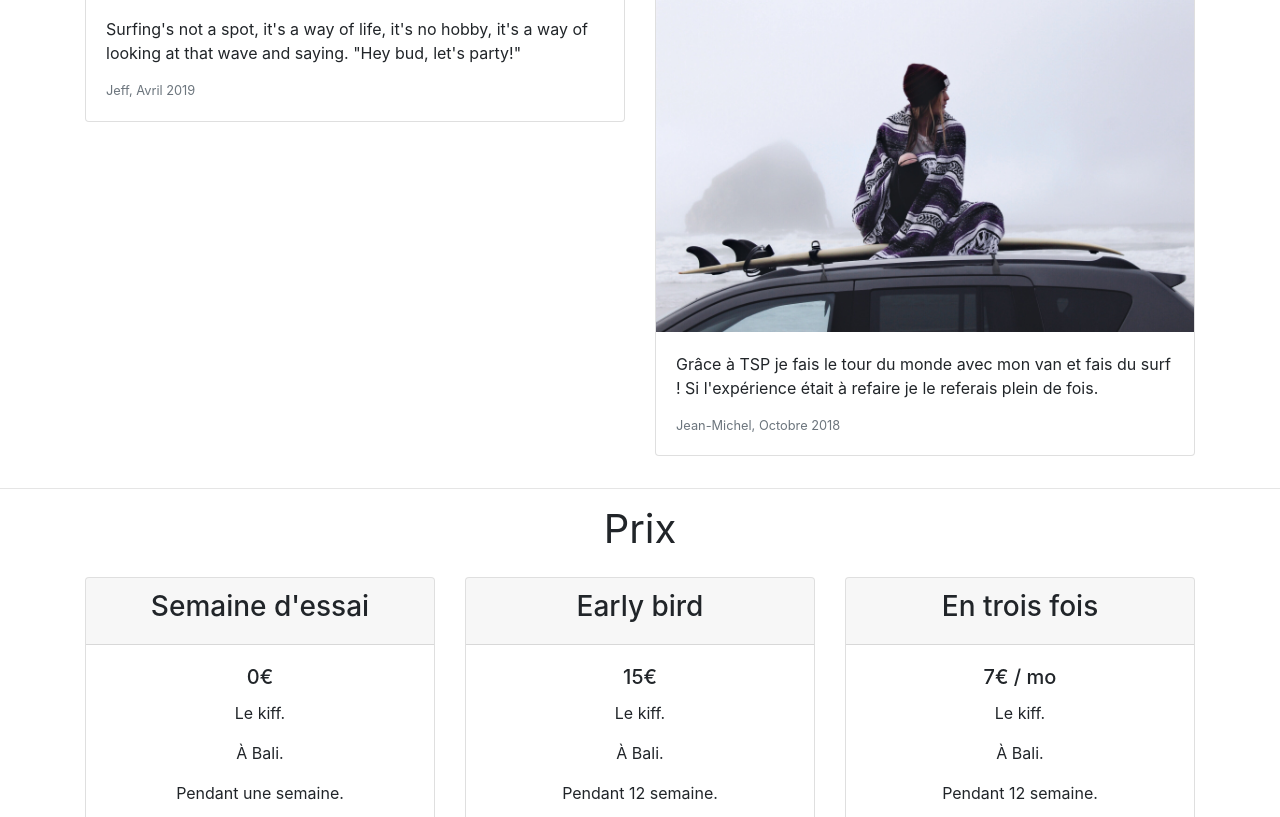
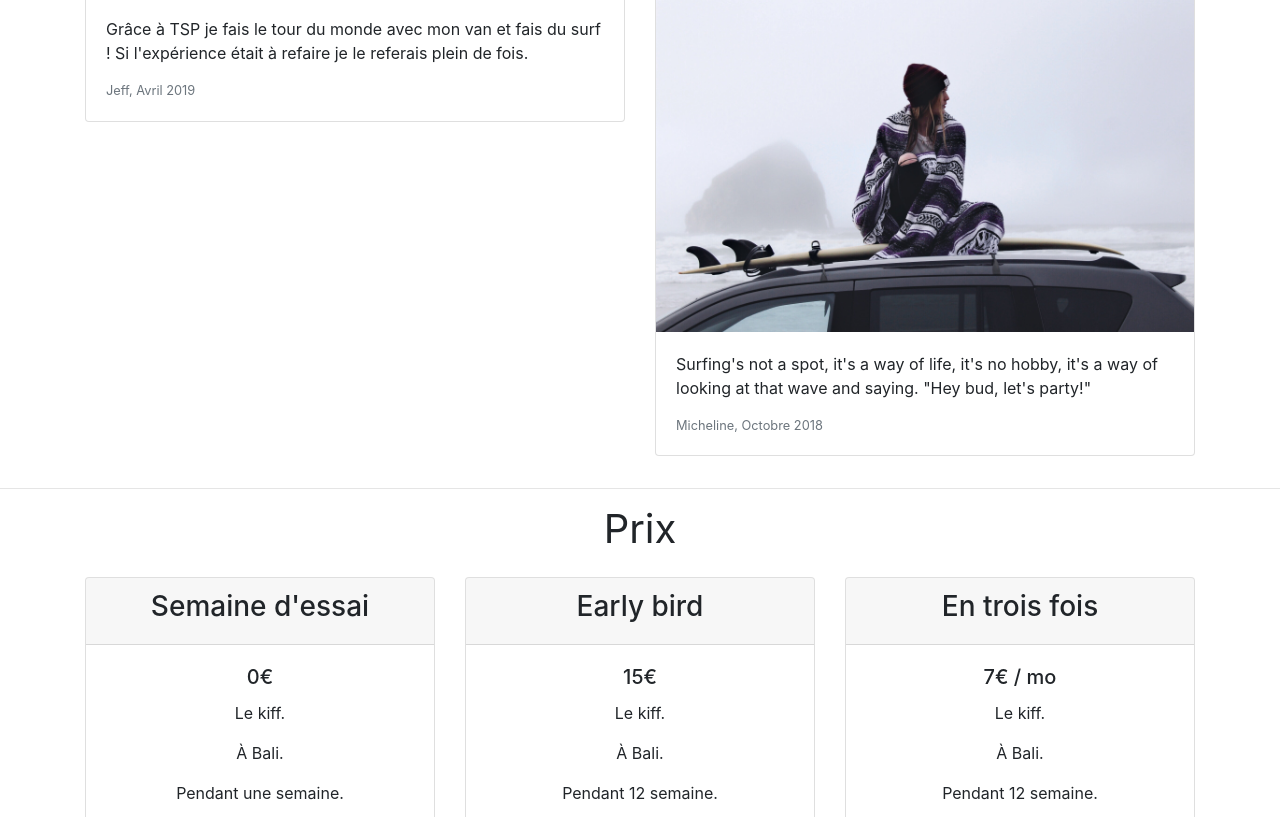
Before and after one commit to martinmoradi/THP-J4-The-Surfing-Project, a plain HTML site: page index.html in a window 1280 px wide. Shown: the part 1385-2202 px from the top of the page. Drawn offline with nearby package versions, Linux system fonts and the light colour scheme.

Commit message:
Update index.html

```diff
--- a/index.html
+++ b/index.html
@@ -162,7 +162,7 @@
               <img class="card-img-top" src="img/guy-kawasaki-1_gjTbx4o-E-unsplash.jpg" alt="Card image cap">
               <div class="card-body">
 
-                <p class="card-text">Surfing's not a spot, it's a way of life, it's no hobby, it's a way of looking at that wave and saying. "Hey bud, let's party!"</p>
+                <p class="card-text">Grâce à TSP je fais le tour du monde avec mon van et fais du surf ! Si l'expérience était à refaire je le referais plein de fois.</p>
                 <small class="d-block text-muted text-left"> Jeff, Avril 2019</small>
               </div>
             </div>
@@ -173,8 +173,8 @@
               <img class="card-img-top" src="img/autri-taheri-WjDU5pKWYeo-unsplash.jpg" alt="Card image cap">
               <div class="card-body">
 
-                <p class="card-text">Grâce à TSP je fais le tour du monde avec mon van et fais du surf ! Si l'expérience était à refaire je le referais plein de fois.</p>
-                <small class="d-block text-muted text-left"> Jean-Michel, Octobre 2018</small>
+                <p class="card-text">Surfing's not a spot, it's a way of life, it's no hobby, it's a way of looking at that wave and saying. "Hey bud, let's party!"</p>
+                <small class="d-block text-muted text-left"> Micheline, Octobre 2018</small>
               </div>
             </div>
           </div>
```
